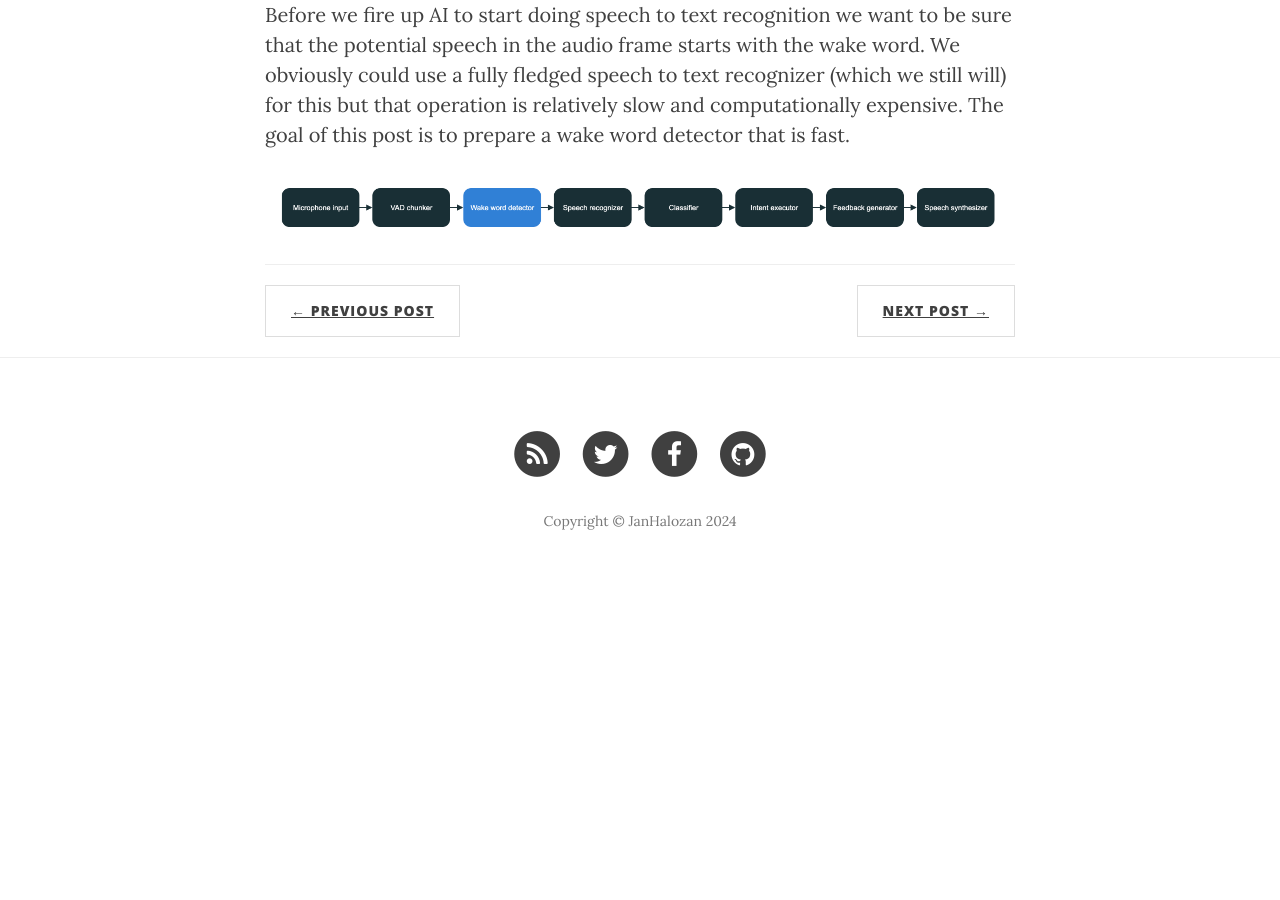
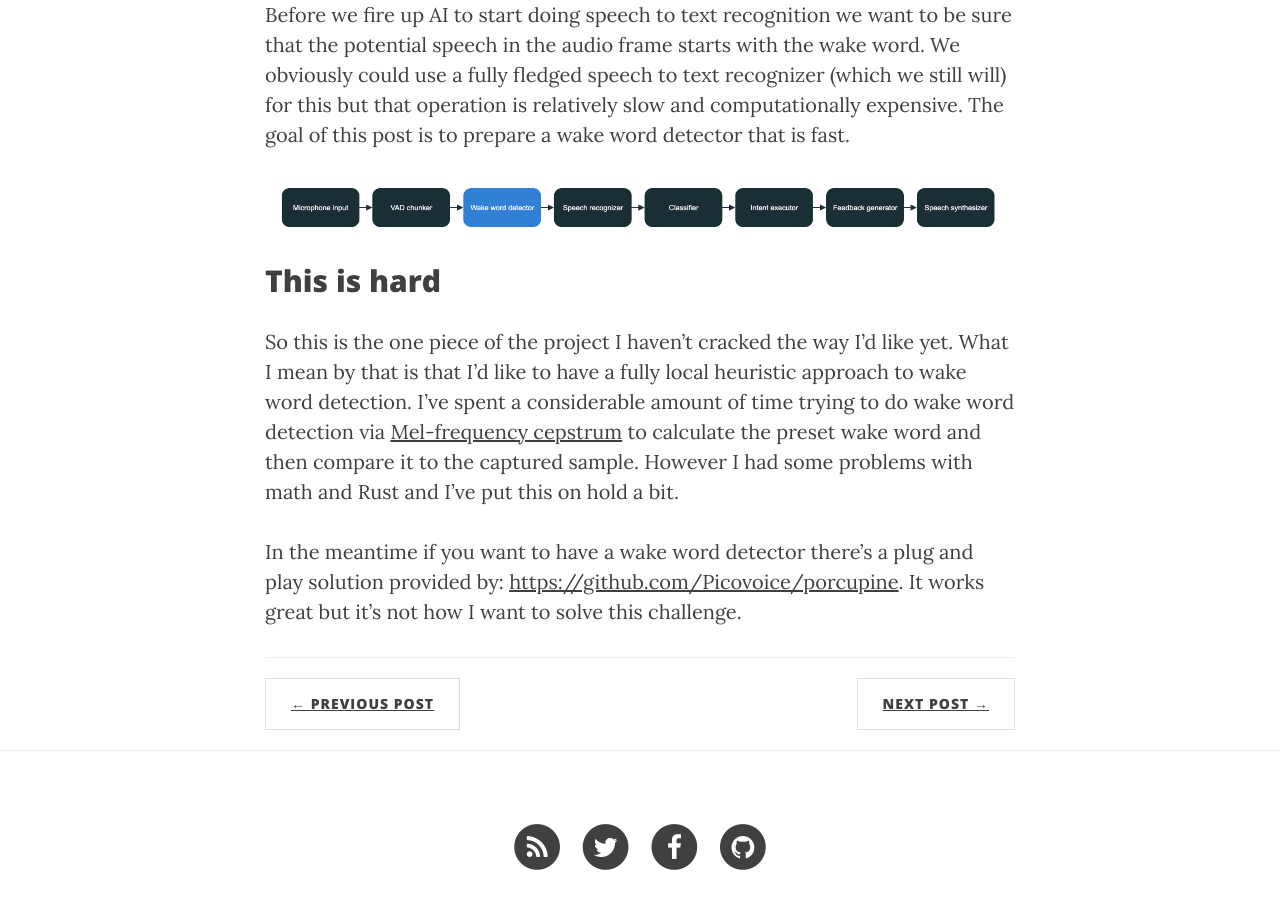
Before and after one commit to JanHalozan/JanHalozan.github.io, a Jekyll site: the page built from _posts/2024-07-02-jarvis-part-3-wake-word-detection.markdown, in a window 1280 px wide and 900 px high, scrolled down 892 px. Built offline with Jekyll 4.4.1, drawn with Linux system fonts in a browser that asks for light colours; nearby versions of some CDN libraries; before the commit the page ends 1489 px from its top, so only the background shows below that.

Commit message:
Add wake word post

```diff
--- a/_posts/2024-07-02-jarvis-part-3-wake-word-detection.markdown
+++ b/_posts/2024-07-02-jarvis-part-3-wake-word-detection.markdown
@@ -4,7 +4,7 @@ title:      "Jarvis miniseries part III: Wake word activation"
 subtitle:   "Using wake word detection to respond to speech for our AI-powered home assistant in Rust"
 date:       2024-07-01 20:00:00
 author:     "Jan"
-header-img: "img/post-lanedetector/bg.jpg"
+header-img: "img/post-jarvis/bg_wake_word.jpg"
 ---
 
 # Where we left off
@@ -18,3 +18,9 @@ Before we fire up AI to start doing speech to text recognition we want to be sur
 <a href="/img/post-jarvis/jarvis_processing_pipeline_wakeword.png">
 ![Image of the processing pipeline](/img/post-jarvis/jarvis_processing_pipeline_wakeword.png)
 </a>
+
+## This is hard
+
+So this is the one piece of the project I haven't cracked the way I'd like yet. What I mean by that is that I'd like to have a fully local heuristic approach to wake word detection. I've spent a considerable amount of time trying to do wake word detection via [Mel-frequency cepstrum](https://en.wikipedia.org/wiki/Mel-frequency_cepstrum) to calculate the preset wake word and then compare it to the captured sample. However I had some problems with math and Rust and I've put this on hold a bit.
+
+In the meantime if you want to have a wake word detector there's a plug and play solution provided by: [https://github.com/Picovoice/porcupine](https://github.com/Picovoice/porcupine). It works great but it's not how I want to solve this challenge.
```
Also changed, not shown: img/post-jarvis/bg_wake_word.jpg (added).
